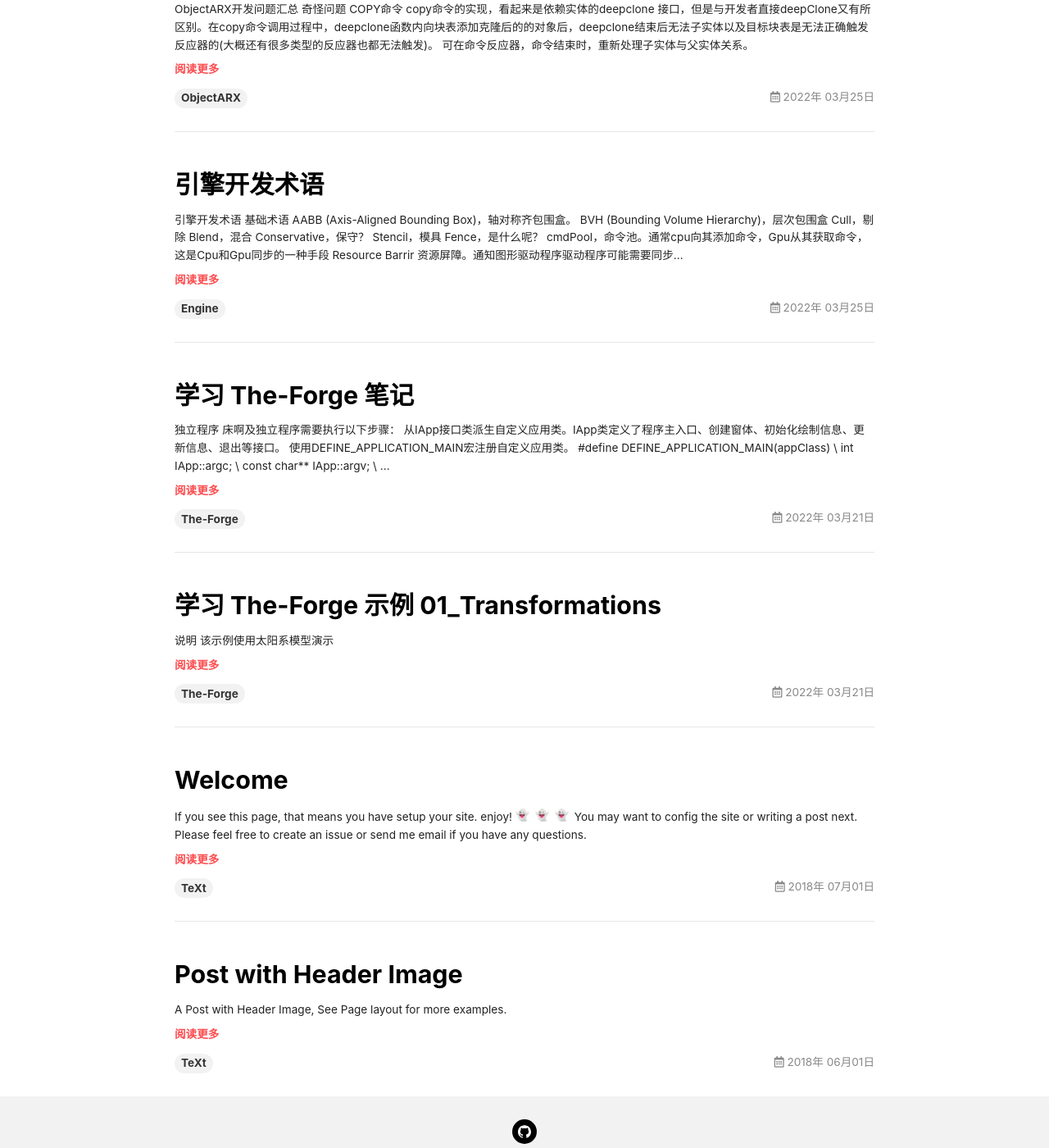
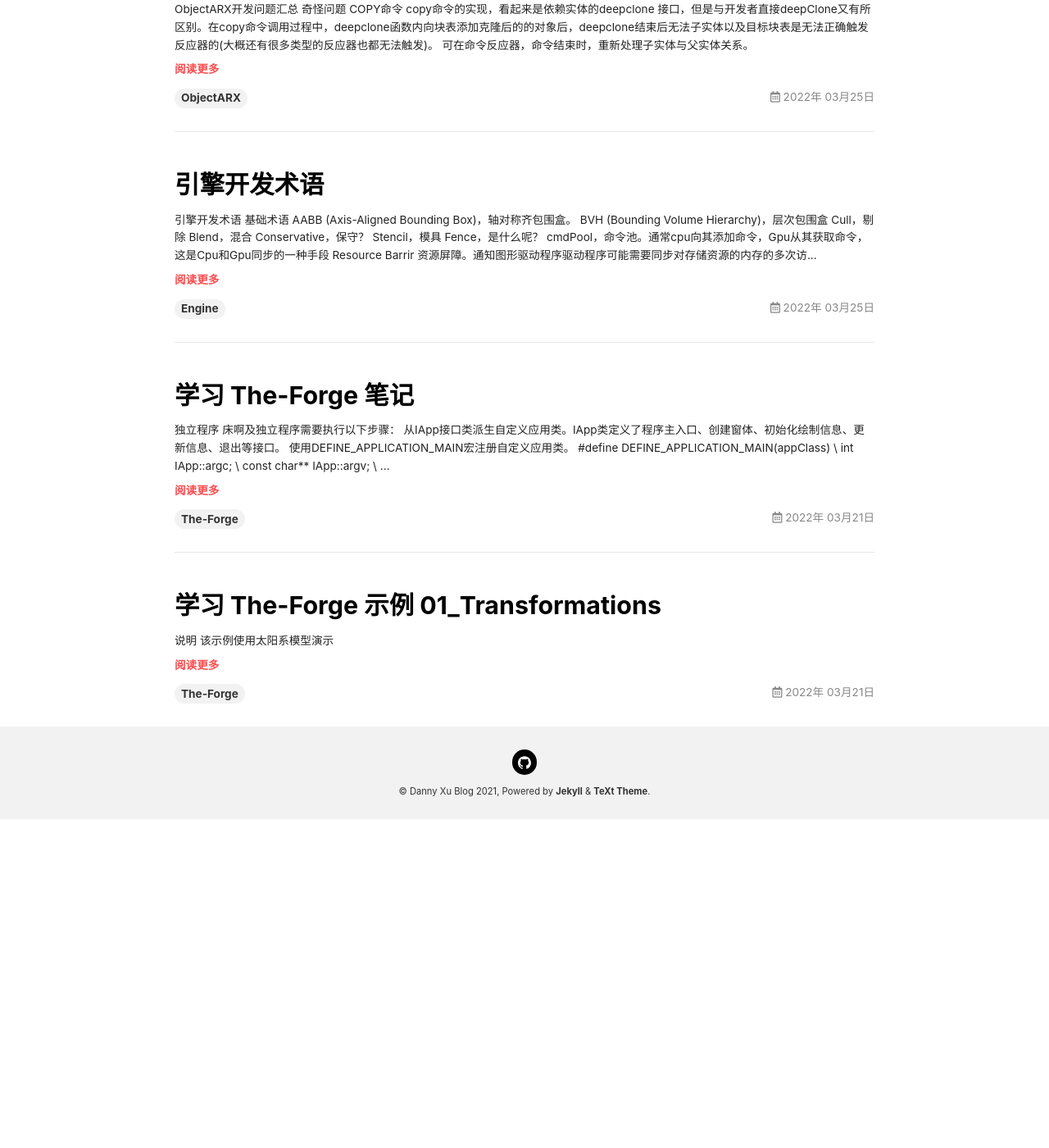
Before and after one commit to xiaohunqupo/xiaohunqupo.github.io, a Jekyll site: the page built from index.html, in a window 1280 px wide and 1400 px high, scrolled down 770 px. Shown: the whole window at 82% size. Built offline with Jekyll 4.4.1, drawn with Linux system fonts in a browser that asks for light colours; nearby versions of some CDN libraries; emoji names are drawn with the system emoji font; the list of posts is cut into pages by our own code; after the commit the page ends 1769 px from its top, so only the background shows below that.

Commit message:
adjust images path

```diff
--- a/_posts/2018-06-01-header-image.md
+++ /dev/null
@@ -1,12 +0,0 @@
----
-title: Post with Header Image
-tags: TeXt
-article_header:
-  type: cover
-  image:
-    src: /screenshot.jpg
----
-
-A Post with Header Image, See [Page layout](https://tianqi.name/jekyll-TeXt-theme/samples.html#page-layout) for more examples.
-
-<!--more-->
--- a/_posts/2018-07-01-welcome.md
+++ /dev/null
@@ -1,16 +0,0 @@
----
-title: Welcome
-tags: TeXt
----
-
-If you see this page, that means you have setup your site. enjoy! :ghost: :ghost: :ghost:
-
-You may want to [config the site](https://tianqi.name/jekyll-TeXt-theme/docs/en/configuration) or [writing a post](https://tianqi.name/jekyll-TeXt-theme/docs/en/writing-posts) next. Please feel free to [create an issue](https://github.com/kitian616/jekyll-TeXt-theme/issues) or [send me email](mailto:kitian616@outlook.com) if you have any questions.
-
-<!--more-->
-
----
-
-If you like TeXt, don't forget to give me a star. :star2:
-
-[![Star This Project](https://img.shields.io/github/stars/kitian616/jekyll-TeXt-theme.svg?label=Stars&style=social)](https://github.com/kitian616/jekyll-TeXt-theme/)
```
Also changed, not shown: _posts/2022-03-25-engine-develop-terms.md (+0 -6 lines), _posts/2022-03-25-windows-slow-pagefiles.md (+4 -4 lines), _posts/2022-03-25-engine-develop-terms/1.png (deleted), images/1.png (deleted), images/2022-03-25-windows-slow-pagefiles/1.png (renamed from _posts/2022-03-25-windows-slow-pagefiles/1.png), images/2022-03-25-windows-slow-pagefiles/2.png (renamed from _posts/2022-03-25-windows-slow-pagefiles/2.png), images/2022-03-25-windows-slow-pagefiles/3.png (renamed from _posts/2022-03-25-windows-slow-pagefiles/3.png), images/2022-03-25-windows-slow-pagefiles/4.png (renamed from _posts/2022-03-25-windows-slow-pagefiles/4.png).
